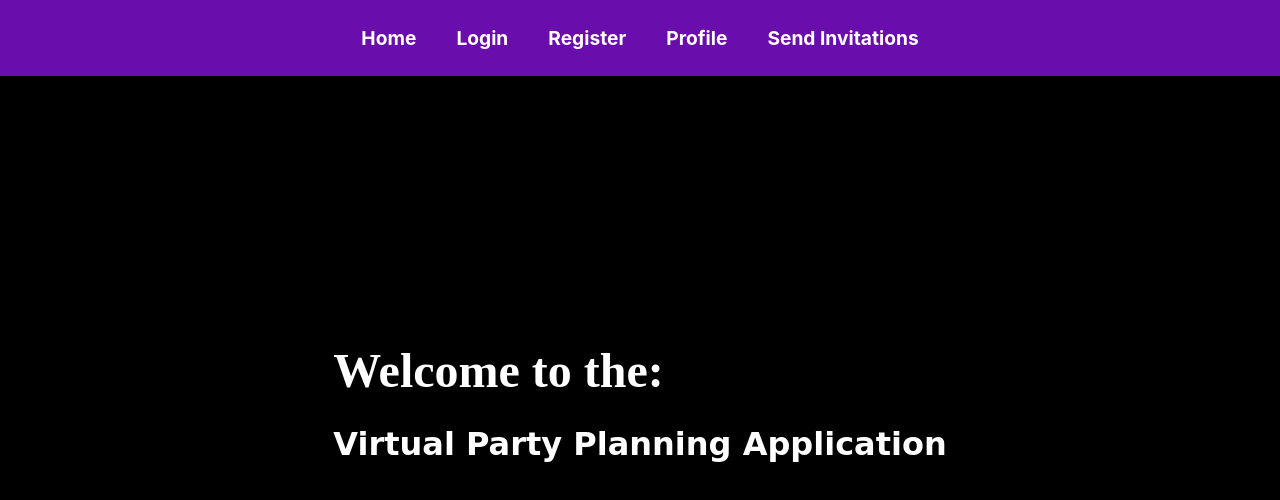
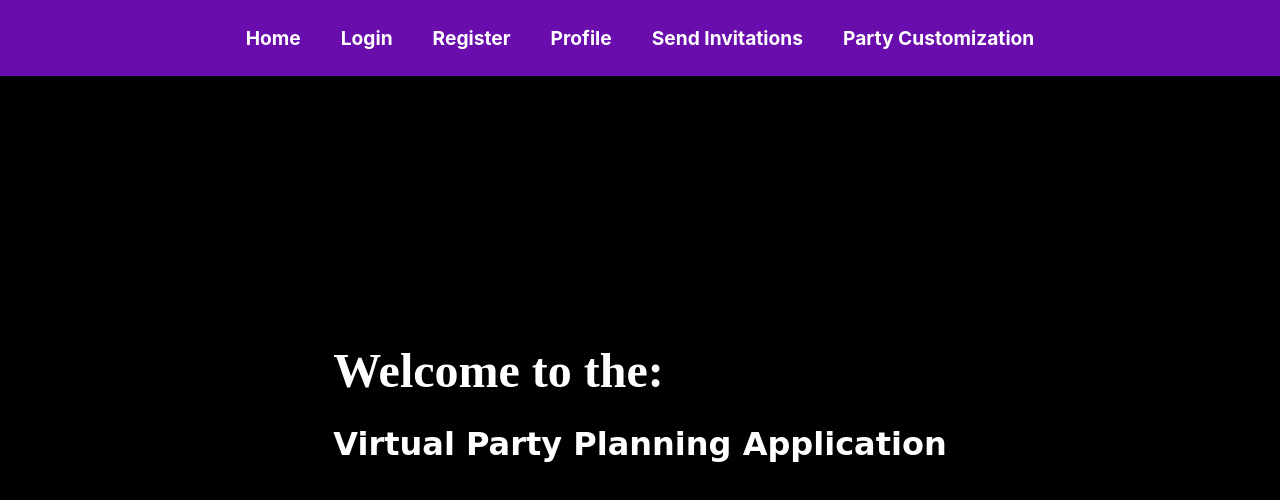
Before and after one commit to RamonaM24/Virtual-Party-Planning-App, a React (Create React App) app in the folder frontend/: page / in a window 1280 px wide. Shown: the top 500 px of the page. Built offline with nearby package versions, Linux system fonts and the light colour scheme.

Commit message:
Added the party customization to navbar

```diff
--- a/frontend/src/Components/Navbar.js
+++ b/frontend/src/Components/Navbar.js
@@ -10,6 +10,7 @@ const Navbar = () => {
         <li><Link to="/register">Register</Link></li>
         <li><Link to="/profile">Profile</Link></li>
         <li><Link to="/invitation">Send Invitations</Link></li>
+        <li><Link to="/PartyCustomization">Party Customization</Link></li>
       </ul>
     </nav>
   );
```
